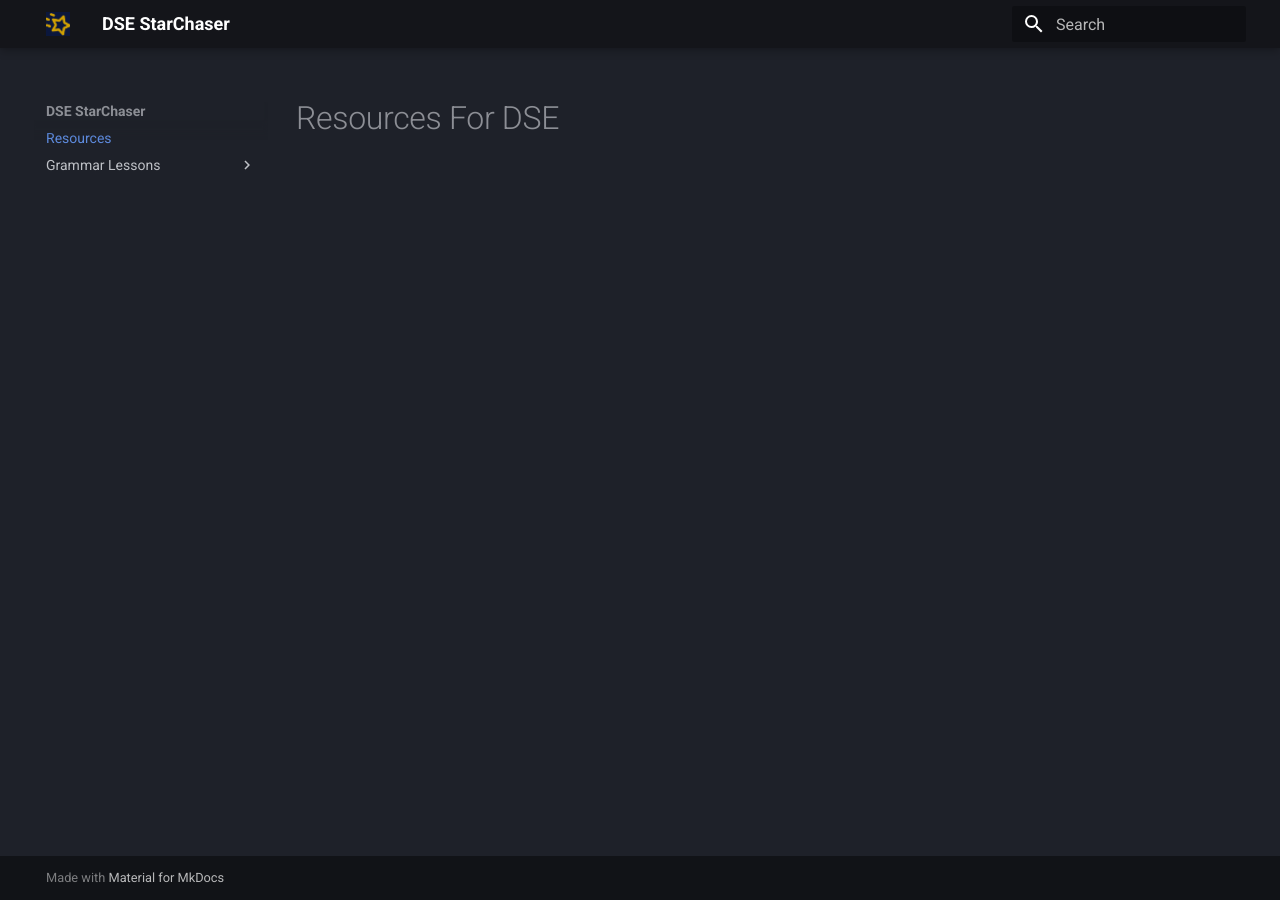
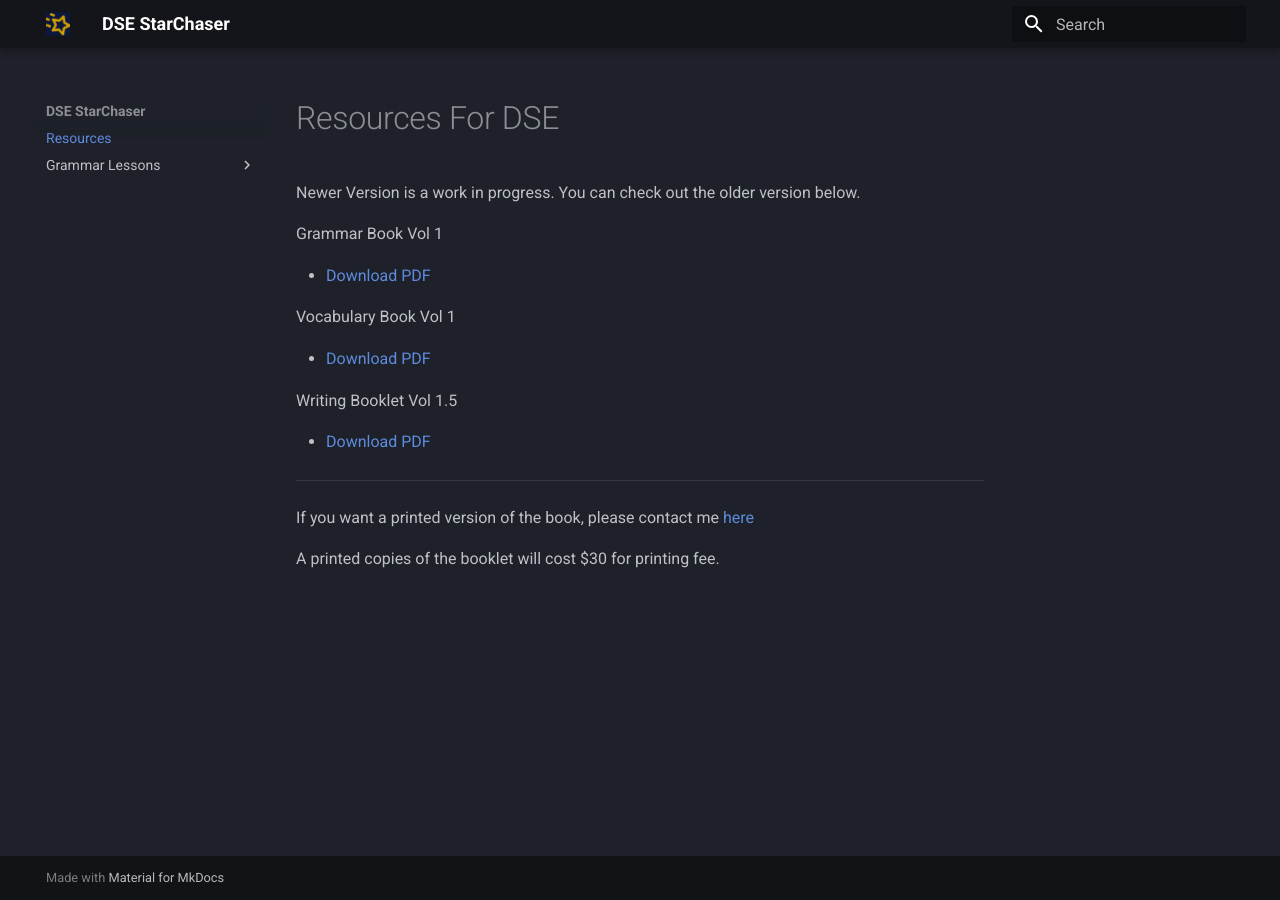
Before and after one commit to louiskwt/starchaser-portal, an MkDocs documentation site: the page built from docs/resources/index.md, in a window 1280 px wide. Built offline with MkDocs 1.6.1 and Material for MkDocs 9.7.7, drawn with Linux system fonts in a browser that asks for light colours.

Commit message:
add resources with download link

```diff
--- a/docs/resources/index.md
+++ b/docs/resources/index.md
@@ -1 +1,21 @@
 # Resources For DSE
+
+Newer Version is a work in progress. You can check out the older version below.
+
+Grammar Book Vol 1
+
+- [Download PDF](https://res.cloudinary.com/ltdev/image/upload/v1741665871/starchaser/Grammar_Booklet_Vol_1_zfn2wd.pdf)
+
+Vocabulary Book Vol 1
+
+- [Download PDF](https://res.cloudinary.com/ltdev/image/upload/v1741666489/starchaser/Vocab_Book_vol_1_dhnp0x.pdf)
+
+Writing Booklet Vol 1.5
+
+- [Download PDF](https://res.cloudinary.com/ltdev/image/upload/v1741666625/starchaser/Writing_Booklet_Vol_1.5_zauysl.pdf)
+
+---
+
+If you want a printed version of the book, please contact me [here](https://api.whatsapp.com/send?phone=85263520220&text=Hello%2C%20I%20need%20a%20printed-version%20of%20the%20booklet%21)
+
+A printed copies of the booklet will cost $30 for printing fee.
```
